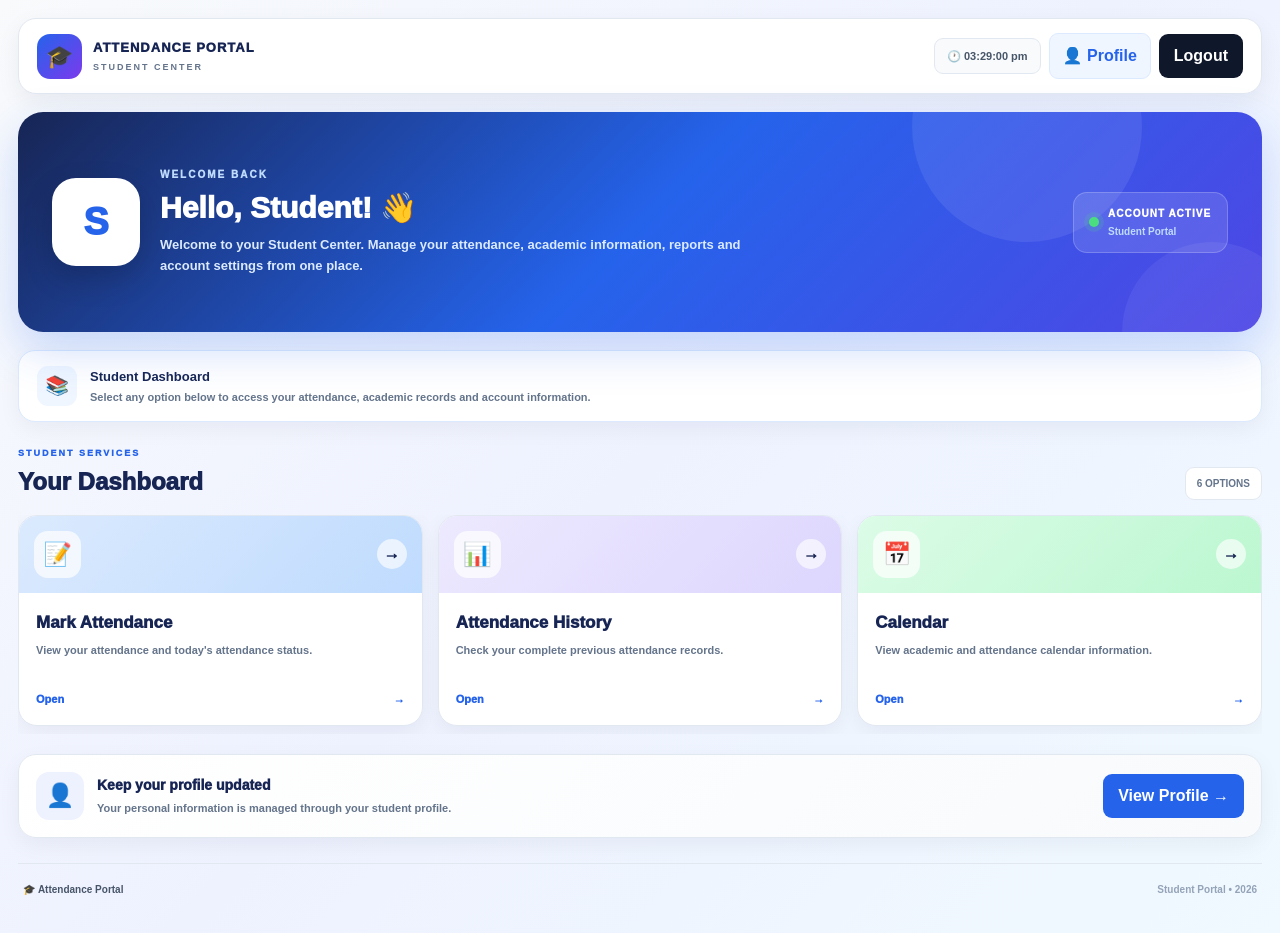
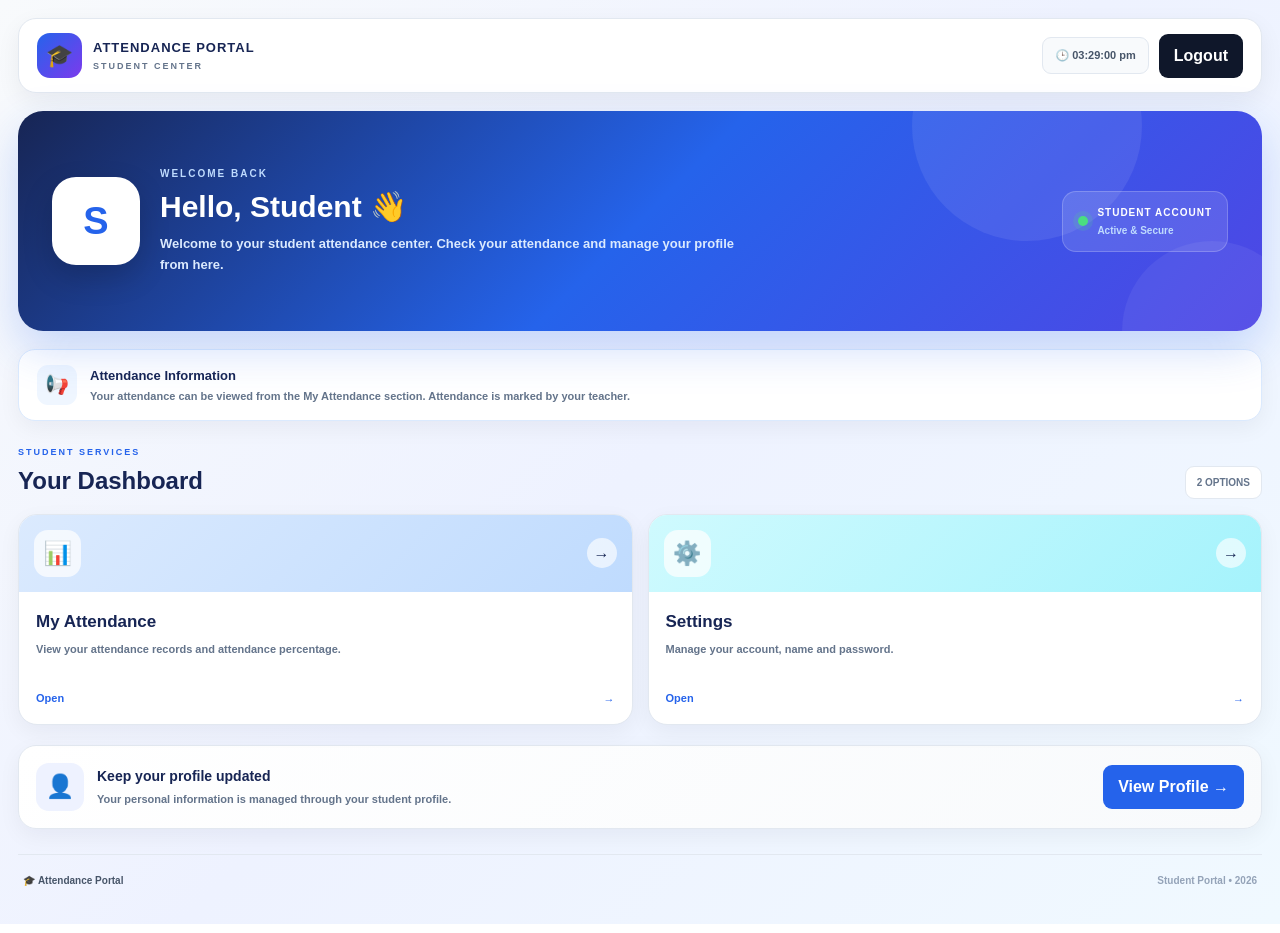
Before and after one commit to harshchauhan201951/ATTENDANCE-PORTAL, a Next.js app: page /student/dashboard in a window 1280 px wide. Built offline with nearby package versions, Linux system fonts and the light colour scheme.

Commit message:
Fix student dashboard attendance option

```diff
--- a/app/student/dashboard/page.tsx
+++ b/app/student/dashboard/page.tsx
@@ -65,39 +65,11 @@ export default function StudentDashboardPage() {
 
   const cards: DashboardCard[] = [
     {
-      icon: "📝",
-      title: "Mark Attendance",
-      description: "View your attendance and today's attendance status.",
+      icon: "📊",
+      title: "My Attendance",
+      description: "View your attendance records and attendance percentage.",
       path: "/student/attendance",
       className: "blue",
-    },
-    {
-      icon: "📊",
-      title: "Attendance History",
-      description: "Check your complete previous attendance records.",
-      path: "/student/attendance-history",
-      className: "purple",
-    },
-    {
-      icon: "📅",
-      title: "Calendar",
-      description: "View academic and attendance calendar information.",
-      path: "/student/calendar",
-      className: "green",
-    },
-    {
-      icon: "📈",
-      title: "Reports",
-      description: "View your attendance reports and performance.",
-      path: "/student/reports",
-      className: "orange",
-    },
-    {
-      icon: "💰",
-      title: "Fees",
-      description: "Check your fee information and payment details.",
-      path: "/student/fees",
-      className: "pink",
     },
     {
       icon: "⚙️",
@@ -114,11 +86,8 @@ export default function StudentDashboardPage() {
 
         {/* TOP NAVIGATION */}
         <nav style={styles.navbar}>
-
           <div style={styles.brandArea}>
-            <div style={styles.brandIcon}>
-              🎓
-            </div>
+            <div style={styles.brandIcon}>🎓</div>
 
             <div>
               <div style={styles.brandName}>
@@ -132,17 +101,9 @@ export default function StudentDashboardPage() {
           </div>
 
           <div style={styles.navRight}>
-
             <div style={styles.clock}>
-              🕐 {time || "--:--:--"}
+              🕒 {time}
             </div>
-
-            <button
-              onClick={() => router.push("/student/profile")}
-              style={styles.profileNavButton}
-            >
-              👤 Profile
-            </button>
 
             <button
               onClick={logout}
@@ -150,37 +111,32 @@ export default function StudentDashboardPage() {
             >
               Logout
             </button>
-
           </div>
-
         </nav>
 
         {/* HERO */}
         <section style={styles.hero}>
-
           <div style={styles.heroGlowOne} />
           <div style={styles.heroGlowTwo} />
 
           <div style={styles.heroContent}>
-
             <div style={styles.avatar}>
               {firstLetter}
             </div>
 
             <div style={styles.welcomeArea}>
-
               <div style={styles.smallGreeting}>
                 WELCOME BACK
               </div>
 
               <h1 style={styles.welcomeTitle}>
-                Hello, {studentName}! 👋
+                Hello, {studentName} 👋
               </h1>
 
               <p style={styles.welcomeText}>
-                Welcome to your Student Center. Manage your
-                attendance, academic information, reports and
-                account settings from one place.
+                Welcome to your student attendance center.
+                Check your attendance and manage your profile
+                from here.
               </p>
 
               {username && (
@@ -188,55 +144,46 @@ export default function StudentDashboardPage() {
                   Username: {username}
                 </div>
               )}
-
             </div>
-
           </div>
 
           <div style={styles.heroSide}>
-
             <div style={styles.statusDot} />
 
             <div>
               <div style={styles.onlineText}>
-                ACCOUNT ACTIVE
+                STUDENT ACCOUNT
               </div>
 
               <div style={styles.onlineSub}>
-                Student Portal
+                Active & Secure
               </div>
             </div>
-
           </div>
-
         </section>
 
         {/* NOTICE */}
         <section style={styles.notice}>
-
           <div style={styles.noticeIcon}>
-            📚
+            📢
           </div>
 
           <div>
             <div style={styles.noticeTitle}>
-              Student Dashboard
+              Attendance Information
             </div>
 
             <p style={styles.noticeText}>
-              Select any option below to access your
-              attendance, academic records and account
-              information.
+              Your attendance can be viewed from the
+              My Attendance section. Attendance is marked
+              by your teacher.
             </p>
           </div>
-
         </section>
 
         {/* SERVICES */}
         <section>
-
           <div style={styles.sectionHeading}>
-
             <div>
               <div style={styles.sectionEyebrow}>
                 STUDENT SERVICES
@@ -250,39 +197,24 @@ export default function StudentDashboardPage() {
             <div style={styles.serviceCount}>
               {cards.length} OPTIONS
             </div>
-
           </div>
 
-          {/* IMPORTANT:
-              Horizontal layout on mobile.
-              No vertical stacking.
-          */}
-          <div style={styles.cardScroller}>
-
+          <div style={styles.cardGrid}>
             {cards.map((card) => (
               <button
                 key={card.path}
+                type="button"
                 onClick={() => router.push(card.path)}
                 style={styles.serviceCard}
               >
-
                 <div
                   style={{
                     ...styles.cardTop,
                     ...(card.className === "blue"
                       ? styles.cardBlue
-                      : card.className === "purple"
-                      ? styles.cardPurple
-                      : card.className === "green"
-                      ? styles.cardGreen
-                      : card.className === "orange"
-                      ? styles.cardOrange
-                      : card.className === "pink"
-                      ? styles.cardPink
                       : styles.cardCyan),
                   }}
                 >
-
                   <div style={styles.cardIcon}>
                     {card.icon}
                   </div>
@@ -290,11 +222,9 @@ export default function StudentDashboardPage() {
                   <div style={styles.arrow}>
                     →
                   </div>
-
                 </div>
 
                 <div style={styles.cardBody}>
-
                   <h3 style={styles.cardTitle}>
                     {card.title}
                   </h3>
@@ -307,25 +237,19 @@ export default function StudentDashboardPage() {
                     <span>Open</span>
                     <span>→</span>
                   </div>
-
                 </div>
-
               </button>
             ))}
-
           </div>
-
         </section>
 
-        {/* PROFILE PANEL */}
+        {/* BOTTOM PANEL */}
         <section style={styles.bottomPanel}>
-
           <div style={styles.bottomIcon}>
             👤
           </div>
 
           <div style={styles.bottomText}>
-
             <h3 style={styles.bottomTitle}>
               Keep your profile updated
             </h3>
@@ -334,21 +258,19 @@ export default function StudentDashboardPage() {
               Your personal information is managed
               through your student profile.
             </p>
-
           </div>
 
           <button
+            type="button"
             onClick={() => router.push("/student/profile")}
             style={styles.profileButton}
           >
             View Profile →
           </button>
-
         </section>
 
         {/* FOOTER */}
         <footer style={styles.footer}>
-
           <div style={styles.footerBrand}>
             🎓 Attendance Portal
           </div>
@@ -356,7 +278,6 @@ export default function StudentDashboardPage() {
           <div>
             Student Portal • 2026
           </div>
-
         </footer>
 
       </div>
@@ -367,15 +288,13 @@ export default function StudentDashboardPage() {
 const styles: {
   [key: string]: React.CSSProperties;
 } = {
-
   page: {
     minHeight: "100vh",
     background:
       "linear-gradient(135deg,#f8fafc 0%,#eef2ff 50%,#f0f9ff 100%)",
     padding: "18px",
     boxSizing: "border-box",
-    fontFamily:
-      "Arial, Helvetica, sans-serif",
+    fontFamily: "Arial, Helvetica, sans-serif",
     color: "#0f172a",
   },
 
@@ -395,8 +314,7 @@ const styles: {
     justifyContent: "space-between",
     gap: "15px",
     marginBottom: "18px",
-    boxShadow:
-      "0 8px 25px rgba(15,23,42,0.06)",
+    boxShadow: "0 8px 25px rgba(15,23,42,0.06)",
     flexWrap: "wrap",
   },
 
@@ -409,7 +327,6 @@ const styles: {
   brandIcon: {
     width: "45px",
     height: "45px",
-    minWidth: "45px",
     borderRadius: "13px",
     background:
       "linear-gradient(135deg,#2563eb,#7c3aed)",
@@ -421,7 +338,7 @@ const styles: {
 
   brandName: {
     fontSize: "13px",
-    fontWeight: "1000",
+    fontWeight: "900",
     letterSpacing: "1px",
     color: "#172554",
   },
@@ -437,7 +354,7 @@ const styles: {
   navRight: {
     display: "flex",
     alignItems: "center",
-    gap: "8px",
+    gap: "10px",
     flexWrap: "wrap",
   },
 
@@ -449,18 +366,6 @@ const styles: {
     color: "#475569",
     fontSize: "11px",
     fontWeight: "800",
-    whiteSpace: "nowrap",
-  },
-
-  profileNavButton: {
-    border: "1px solid #dbeafe",
-    background: "#eff6ff",
-    color: "#2563eb",
-    padding: "10px 13px",
-    borderRadius: "9px",
-    fontWeight: "900",
-    cursor: "pointer",
-    whiteSpace: "nowrap",
   },
 
   logoutButton: {
@@ -471,7 +376,6 @@ const styles: {
     borderRadius: "9px",
     fontWeight: "900",
     cursor: "pointer",
-    whiteSpace: "nowrap",
   },
 
   hero: {
@@ -532,7 +436,7 @@ const styles: {
     alignItems: "center",
     justifyContent: "center",
     fontSize: "38px",
-    fontWeight: "1000",
+    fontWeight: "900",
     boxShadow:
       "0 12px 30px rgba(0,0,0,0.18)",
   },
@@ -544,7 +448,7 @@ const styles: {
   smallGreeting: {
     color: "#bfdbfe",
     fontSize: "10px",
-    fontWeight: "1000",
+    fontWeight: "900",
     letterSpacing: "2px",
     marginBottom: "8px",
   },
@@ -554,7 +458,7 @@ const styles: {
     color: "#ffffff",
     fontSize: "30px",
     lineHeight: 1.2,
-    fontWeight: "1000",
+    fontWeight: "900",
     wordBreak: "break-word",
   },
 
@@ -597,7 +501,6 @@ const styles: {
   statusDot: {
     width: "10px",
     height: "10px",
-    minWidth: "10px",
     borderRadius: "50%",
     background: "#4ade80",
     boxShadow:
@@ -607,7 +510,7 @@ const styles: {
   onlineText: {
     color: "#ffffff",
     fontSize: "10px",
-    fontWeight: "1000",
+    fontWeight: "900",
     letterSpacing: "1px",
   },
 
@@ -668,7 +571,7 @@ const styles: {
   sectionEyebrow: {
     color: "#2563eb",
     fontSize: "9px",
-    fontWeight: "1000",
+    fontWeight: "900",
     letterSpacing: "2px",
     marginBottom: "3px",
   },
@@ -676,7 +579,7 @@ const styles: {
   sectionTitle: {
     margin: 0,
     fontSize: "24px",
-    fontWeight: "1000",
+    fontWeight: "900",
     color: "#172554",
   },
 
@@ -688,29 +591,13 @@ const styles: {
     borderRadius: "9px",
     fontSize: "10px",
     fontWeight: "900",
-    whiteSpace: "nowrap",
   },
 
-  /*
-    IMPORTANT MOBILE BEHAVIOUR:
-
-    Desktop:
-    3 cards per row.
-
-    Mobile:
-    Cards stay HORIZONTAL.
-    They do NOT become one card per line.
-    User can swipe horizontally.
-  */
-  cardScroller: {
-    display: "flex",
-    flexDirection: "row",
+  cardGrid: {
+    display: "grid",
+    gridTemplateColumns:
+      "repeat(2,minmax(0,1fr))",
     gap: "15px",
-    overflowX: "auto",
-    overflowY: "hidden",
-    paddingBottom: "8px",
-    WebkitOverflowScrolling: "touch",
-    scrollbarWidth: "thin",
   },
 
   serviceCard: {
@@ -723,8 +610,6 @@ const styles: {
     cursor: "pointer",
     boxShadow:
       "0 7px 22px rgba(15,23,42,0.05)",
-    flex: "0 0 calc((100% - 30px) / 3)",
-    minWidth: "0",
   },
 
   cardTop: {
@@ -737,26 +622,6 @@ const styles: {
   cardBlue: {
     background:
       "linear-gradient(135deg,#dbeafe,#bfdbfe)",
-  },
-
-  cardPurple: {
-    background:
-      "linear-gradient(135deg,#ede9fe,#ddd6fe)",
-  },
-
-  cardGreen: {
-    background:
-      "linear-gradient(135deg,#dcfce7,#bbf7d0)",
-  },
-
-  cardOrange: {
-    background:
-      "linear-gradient(135deg,#ffedd5,#fed7aa)",
-  },
-
-  cardPink: {
-    background:
-      "linear-gradient(135deg,#fce7f3,#fbcfe8)",
   },
 
   cardCyan: {
@@ -784,7 +649,7 @@ const styles: {
     alignItems: "center",
     justifyContent: "center",
     color: "#172554",
-    fontWeight: "1000",
+    fontWeight: "900",
   },
 
   cardBody: {
@@ -795,7 +660,7 @@ const styles: {
     margin: 0,
     color: "#172554",
     fontSize: "17px",
-    fontWeight: "1000",
+    fontWeight: "900",
   },
 
   cardDescription: {
@@ -811,7 +676,7 @@ const styles: {
     marginTop: "13px",
     color: "#2563eb",
     fontSize: "11px",
-    fontWeight: "1000",
+    fontWeight: "900",
     display: "flex",
     alignItems: "center",
     justifyContent: "space-between",
@@ -835,7 +700,6 @@ const styles: {
   bottomIcon: {
     width: "48px",
     height: "48px",
-    minWidth: "48px",
     borderRadius: "13px",
     background: "#eef2ff",
     display: "flex",
@@ -853,7 +717,7 @@ const styles: {
     margin: 0,
     color: "#172554",
     fontSize: "14px",
-    fontWeight: "1000",
+    fontWeight: "900",
   },
 
   bottomDescription: {
```
